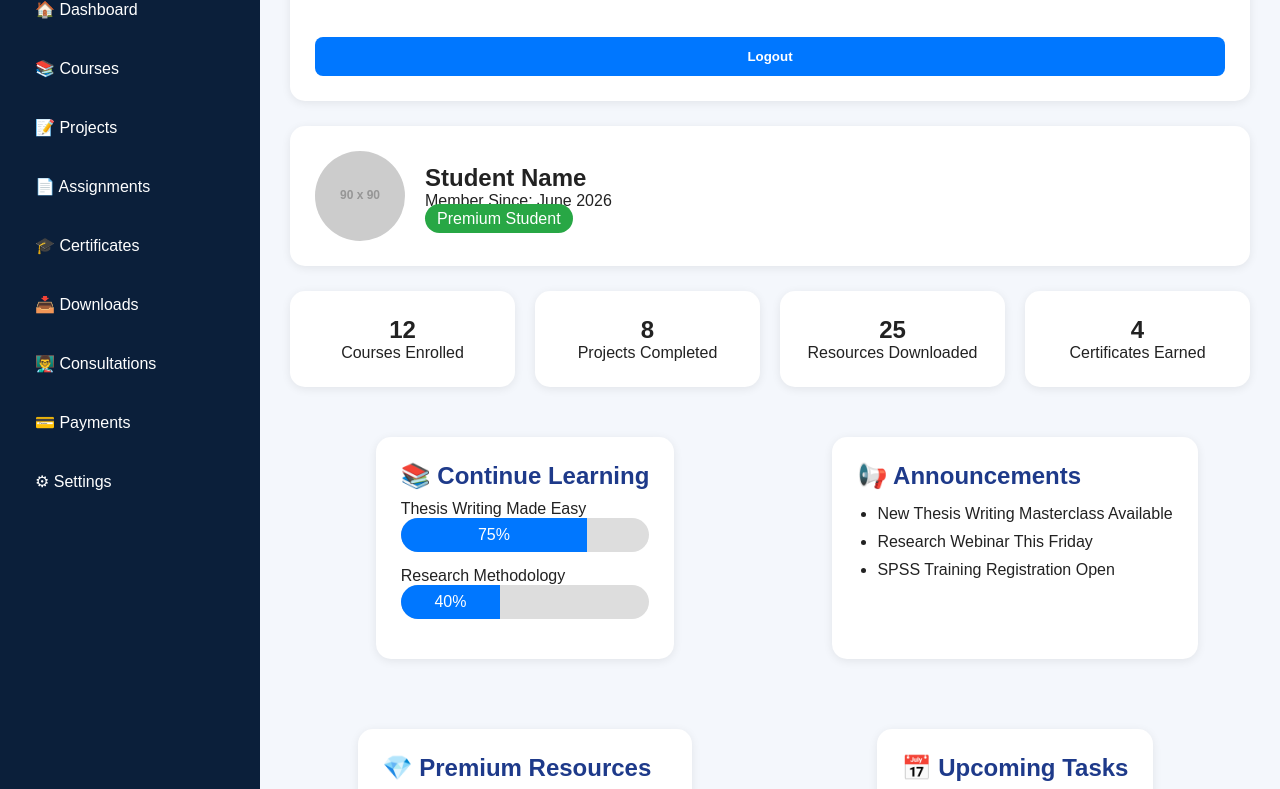
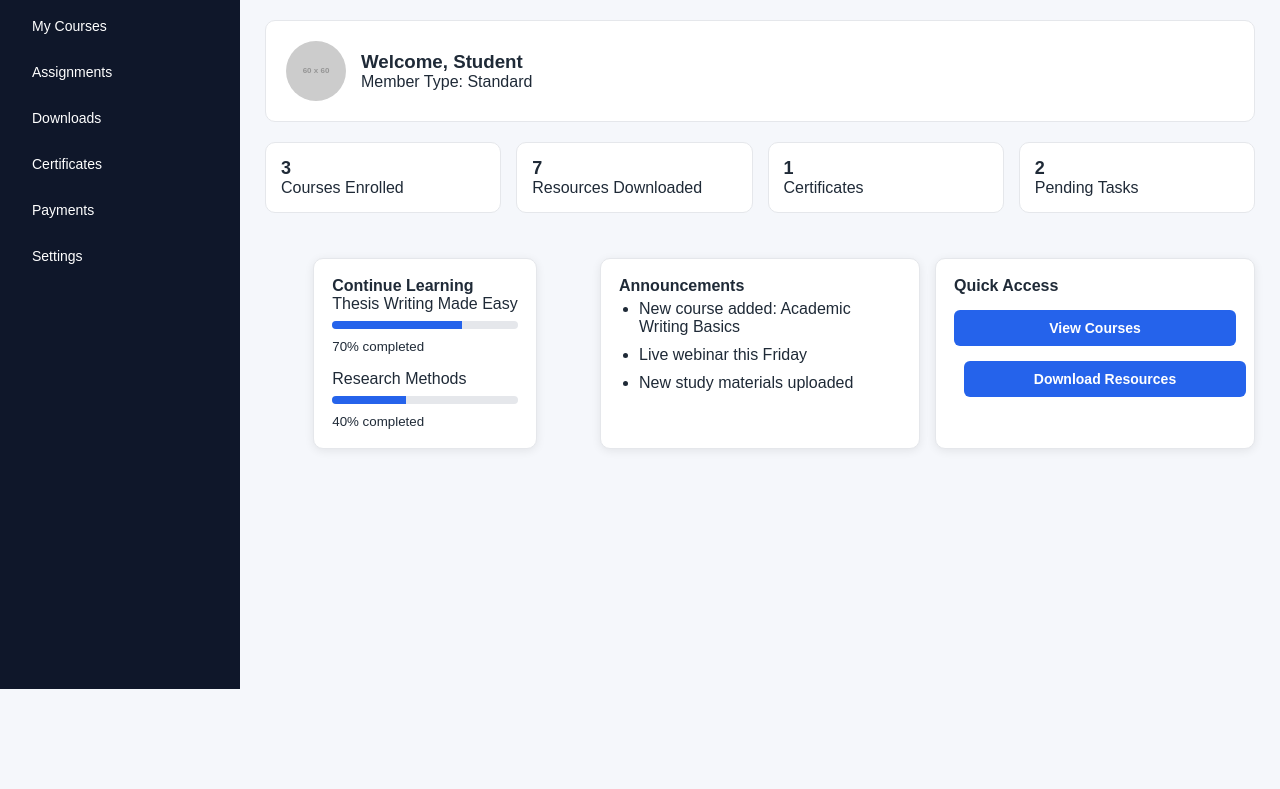
Before and after one commit to simwingathomson/tcpartners-website, a plain HTML site: page dashboard.html in a window 1280 px wide. Shown: the part 111-900 px from the top of the page. After the commit the page ends 800 px from the top, so only its background shows below. Drawn offline with Linux system fonts and the light colour scheme; placeholder pictures from the web are drawn by us.

Commit message:
Improved LMS dashboard UI to professional design

```diff
--- a/dashboard.html
+++ b/dashboard.html
@@ -1,5 +1,4 @@
 <!DOCTYPE html>
-
 <html lang="en">
 <head>
 <meta charset="UTF-8">
@@ -12,29 +11,30 @@
 
 body{
     margin:0;
-    font-family:Segoe UI, sans-serif;
-    background:#f4f7fc;
+    font-family:Segoe UI, Arial, sans-serif;
+    background:#f5f7fb;
+    color:#1f2a37;
 }
 
+/* Layout */
 .dashboard{
     display:flex;
+    min-height:100vh;
 }
 
+/* Sidebar */
 .sidebar{
-    width:260px;
-    background:#0B1F3A;
-    color:white;
-    min-height:100vh;
+    width:240px;
+    background:#0f172a;
+    color:#fff;
     padding:20px;
 }
 
 .logo{
-    text-align:center;
+    font-size:18px;
+    font-weight:bold;
     margin-bottom:30px;
-}
-
-.logo h2{
-    color:#00D9FF;
+    color:#38bdf8;
 }
 
 .sidebar ul{
@@ -43,127 +43,120 @@ body{
 }
 
 .sidebar ul li{
-    padding:15px;
-    margin-bottom:10px;
-    border-radius:8px;
+    padding:12px;
+    margin-bottom:6px;
+    border-radius:6px;
+    font-size:14px;
     cursor:pointer;
 }
 
 .sidebar ul li:hover{
-    background:#163866;
+    background:#1e293b;
 }
 
+/* Main */
 .main{
     flex:1;
-    padding:30px;
+    padding:25px;
 }
 
+/* Header */
 .header{
-    background:white;
-    padding:25px;
-    border-radius:15px;
-    box-shadow:0 2px 10px rgba(0,0,0,0.08);
-    margin-bottom:25px;
+    background:#fff;
+    padding:20px;
+    border-radius:10px;
+    border:1px solid #e5e7eb;
+    margin-bottom:20px;
 }
 
-.profile-card{
-    background:white;
-    padding:25px;
-    border-radius:15px;
-    box-shadow:0 2px 10px rgba(0,0,0,0.08);
-    margin-bottom:25px;
+.header h1{
+    margin:0;
+    font-size:20px;
 }
 
-.profile-info{
+/* Profile */
+.profile{
+    background:#fff;
+    padding:20px;
+    border-radius:10px;
+    border:1px solid #e5e7eb;
+    margin-bottom:20px;
     display:flex;
+    gap:15px;
     align-items:center;
-    gap:20px;
 }
 
-.profile-info img{
-    width:90px;
-    height:90px;
+.profile img{
+    width:60px;
+    height:60px;
     border-radius:50%;
 }
 
-.badge{
-    background:#28a745;
-    color:white;
-    padding:6px 12px;
-    border-radius:20px;
+/* Stats */
+.stats{
+    display:grid;
+    grid-template-columns:repeat(auto-fit,minmax(180px,1fr));
+    gap:15px;
+    margin-bottom:20px;
 }
 
-.stats{
-    display:grid;
-    grid-template-columns:repeat(auto-fit,minmax(220px,1fr));
-    gap:20px;
-    margin-bottom:25px;
+.stat{
+    background:#fff;
+    padding:15px;
+    border-radius:10px;
+    border:1px solid #e5e7eb;
 }
 
-.stat-card{
-    background:white;
-    padding:25px;
-    border-radius:15px;
-    text-align:center;
-    box-shadow:0 2px 10px rgba(0,0,0,0.08);
+.stat h2{
+    margin:0;
+    font-size:18px;
 }
 
+/* Grid */
 .grid{
     display:grid;
-    grid-template-columns:repeat(auto-fit,minmax(350px,1fr));
-    gap:20px;
+    grid-template-columns:repeat(auto-fit,minmax(300px,1fr));
+    gap:15px;
 }
 
 .card{
-    background:white;
-    padding:25px;
-    border-radius:15px;
-    box-shadow:0 2px 10px rgba(0,0,0,0.08);
+    background:#fff;
+    padding:18px;
+    border-radius:10px;
+    border:1px solid #e5e7eb;
 }
 
-.progress{
-    background:#ddd;
-    border-radius:20px;
-    overflow:hidden;
-    margin-bottom:15px;
+.card h3{
+    margin-top:0;
+    font-size:16px;
 }
 
-.progress-fill{
-    background:#0077ff;
-    color:white;
-    padding:8px;
-    text-align:center;
+/* Progress */
+.progress{
+    background:#e5e7eb;
+    border-radius:20px;
+    height:8px;
+    overflow:hidden;
+    margin:8px 0;
+}
+
+.progress-bar{
+    height:8px;
+    background:#2563eb;
 }
 
 .btn{
-    background:#0077ff;
-    color:white;
+    background:#2563eb;
+    color:#fff;
     border:none;
-    padding:12px 20px;
-    border-radius:8px;
+    padding:10px 14px;
+    border-radius:6px;
     cursor:pointer;
+    font-size:14px;
 }
 
 .btn:hover{
-    background:#0059c9;
-}
-
-@media(max-width:768px){
-
-.dashboard{
-    flex-direction:column;
-}
-
-.sidebar{
-    width:100%;
-    min-height:auto;
-}
-
-.profile-info{
-    flex-direction:column;
-    text-align:center;
-}
-
+    background:#1d4ed8;
 }
 
 </style>
@@ -174,165 +167,92 @@ body{
 
 <div class="dashboard">
 
+<!-- SIDEBAR -->
 <aside class="sidebar">
 
-<div class="logo">
-<h2>T&C Partners</h2>
-<p>Learning Portal</p>
-</div>
+<div class="logo">T&C Partners LMS</div>
 
 <ul>
-<li>🏠 Dashboard</li>
-<li>📚 Courses</li>
-<li>📝 Projects</li>
-<li>📄 Assignments</li>
-<li>🎓 Certificates</li>
-<li>📥 Downloads</li>
-<li>👨‍🏫 Consultations</li>
-<li>💳 Payments</li>
-<li>⚙ Settings</li>
+<li>Dashboard</li>
+<li>My Courses</li>
+<li>Assignments</li>
+<li>Downloads</li>
+<li>Certificates</li>
+<li>Payments</li>
+<li>Settings</li>
 </ul>
 
 </aside>
 
+<!-- MAIN -->
 <main class="main">
 
-<section class="header">
-<h1>Welcome Back 👋</h1>
-<p>Your gateway to academic excellence and professional development.</p>
+<div class="header">
+<h1>Student Dashboard</h1>
+<p>Access your learning materials, courses, and academic support resources.</p>
+</div>
 
-<button class="btn" onclick="logout()">
-Logout
-</button>
-</section>
+<div class="profile">
+<img src="https://via.placeholder.com/60" alt="User">
+<div>
+<h3>Welcome, Student</h3>
+<p>Member Type: Standard</p>
+</div>
+</div>
 
-<section class="profile-card">
+<div class="stats">
 
-<div class="profile-info">
+<div class="stat">
+<h2>3</h2>
+<p>Courses Enrolled</p>
+</div>
 
-<img src="https://via.placeholder.com/90" alt="Profile">
+<div class="stat">
+<h2>7</h2>
+<p>Resources Downloaded</p>
+</div>
 
-<div>
-<h2>Student Name</h2>
-<p>Member Since: June 2026</p>
-<span class="badge">Premium Student</span>
+<div class="stat">
+<h2>1</h2>
+<p>Certificates</p>
+</div>
+
+<div class="stat">
+<h2>2</h2>
+<p>Pending Tasks</p>
 </div>
 
 </div>
 
-</section>
+<div class="grid">
 
-<section class="stats">
+<div class="card">
+<h3>Continue Learning</h3>
 
-<div class="stat-card">
-<h2>12</h2>
-<p>Courses Enrolled</p>
+<p>Thesis Writing Made Easy</p>
+<div class="progress"><div class="progress-bar" style="width:70%"></div></div>
+<small>70% completed</small>
+
+<p style="margin-top:15px;">Research Methods</p>
+<div class="progress"><div class="progress-bar" style="width:40%"></div></div>
+<small>40% completed</small>
+
 </div>
 
-<div class="stat-card">
-<h2>8</h2>
-<p>Projects Completed</p>
+<div class="card">
+<h3>Announcements</h3>
+<ul>
+<li>New course added: Academic Writing Basics</li>
+<li>Live webinar this Friday</li>
+<li>New study materials uploaded</li>
+</ul>
 </div>
 
-<div class="stat-card">
-<h2>25</h2>
-<p>Resources Downloaded</p>
+<div class="card">
+<h3>Quick Access</h3>
+<button class="btn">View Courses</button>
+<button class="btn" style="margin-left:10px;">Download Resources</button>
 </div>
-
-<div class="stat-card">
-<h2>4</h2>
-<p>Certificates Earned</p>
-</div>
-
-</section>
-
-<div class="grid">
-
-<section class="card">
-
-<h2>📚 Continue Learning</h2>
-
-<p>Thesis Writing Made Easy</p>
-
-<div class="progress">
-<div class="progress-fill" style="width:75%">
-75%
-</div>
-</div>
-
-<p>Research Methodology</p>
-
-<div class="progress">
-<div class="progress-fill" style="width:40%">
-40%
-</div>
-</div>
-
-</section>
-
-<section class="card">
-
-<h2>📢 Announcements</h2>
-
-<ul>
-<li>New Thesis Writing Masterclass Available</li>
-<li>Research Webinar This Friday</li>
-<li>SPSS Training Registration Open</li>
-</ul>
-
-</section>
-
-<section class="card">
-
-<h2>💎 Premium Resources</h2>
-
-<ul>
-<li>🔓 Thesis Writing Made Easy E-book</li>
-<li>🔓 Proposal Writing Toolkit</li>
-<li>🔒 SPSS Advanced Course</li>
-<li>🔒 Publication Masterclass</li>
-</ul>
-
-</section>
-
-<section class="card">
-
-<h2>📅 Upcoming Tasks</h2>
-
-<ul>
-<li>Submit Proposal Draft</li>
-<li>Book Consultation Session</li>
-<li>Complete Methodology Quiz</li>
-</ul>
-
-</section>
-
-<section class="card">
-
-<h2>📈 Recent Activity</h2>
-
-<ul>
-<li>Downloaded Thesis Guide</li>
-<li>Completed Research Methods Course</li>
-<li>Downloaded SPSS Template</li>
-</ul>
-
-</section>
-
-<section class="card">
-
-<h2>🚀 T&C Partners Services</h2>
-
-<ul>
-<li>Thesis Writing Assistance</li>
-<li>Research Proposal Development</li>
-<li>SPSS Data Analysis</li>
-<li>Academic Editing & Proofreading</li>
-<li>Business Plan Development</li>
-<li>Professional Mentorship</li>
-</ul>
-
-</section>
 
 </div>
 
```
